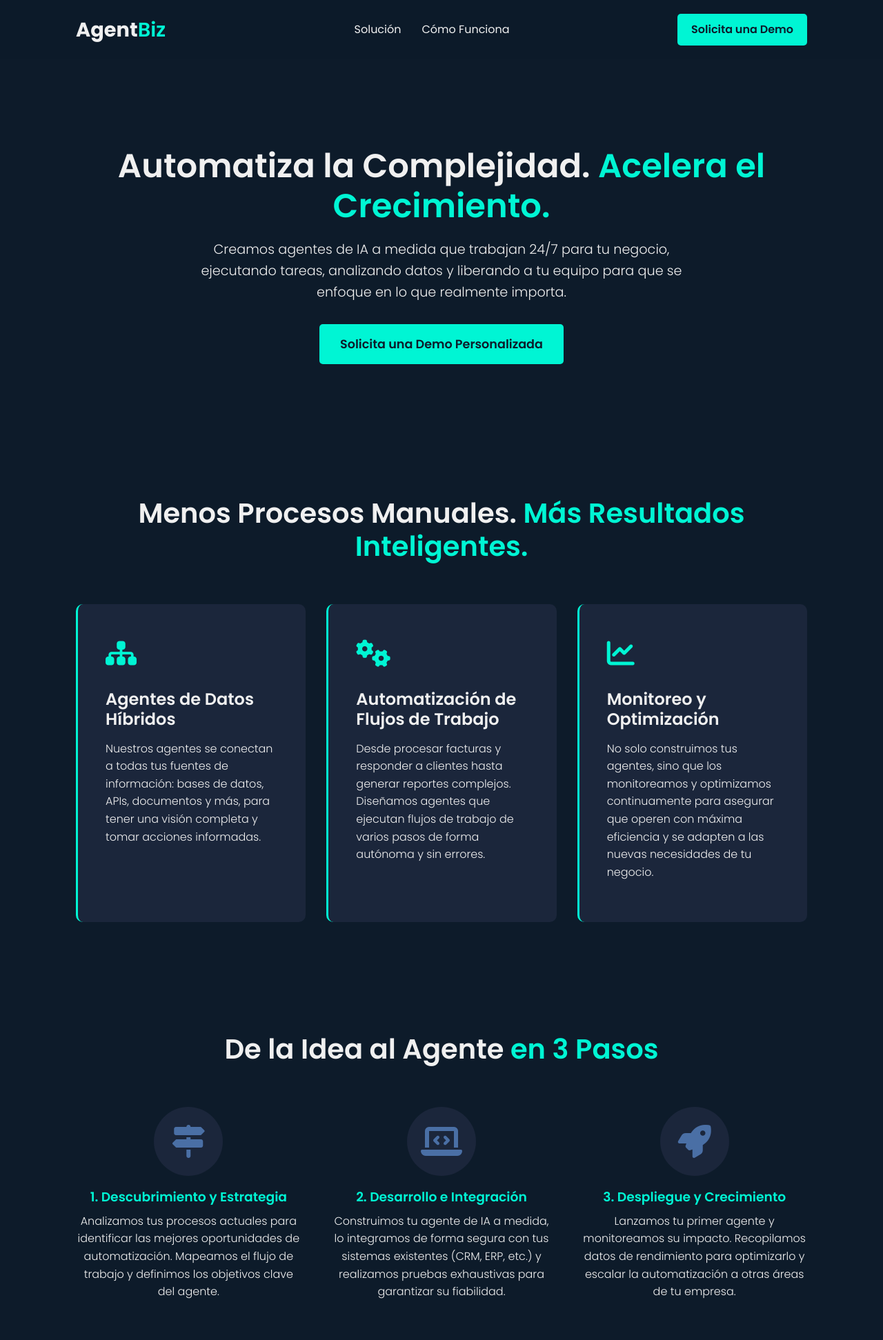
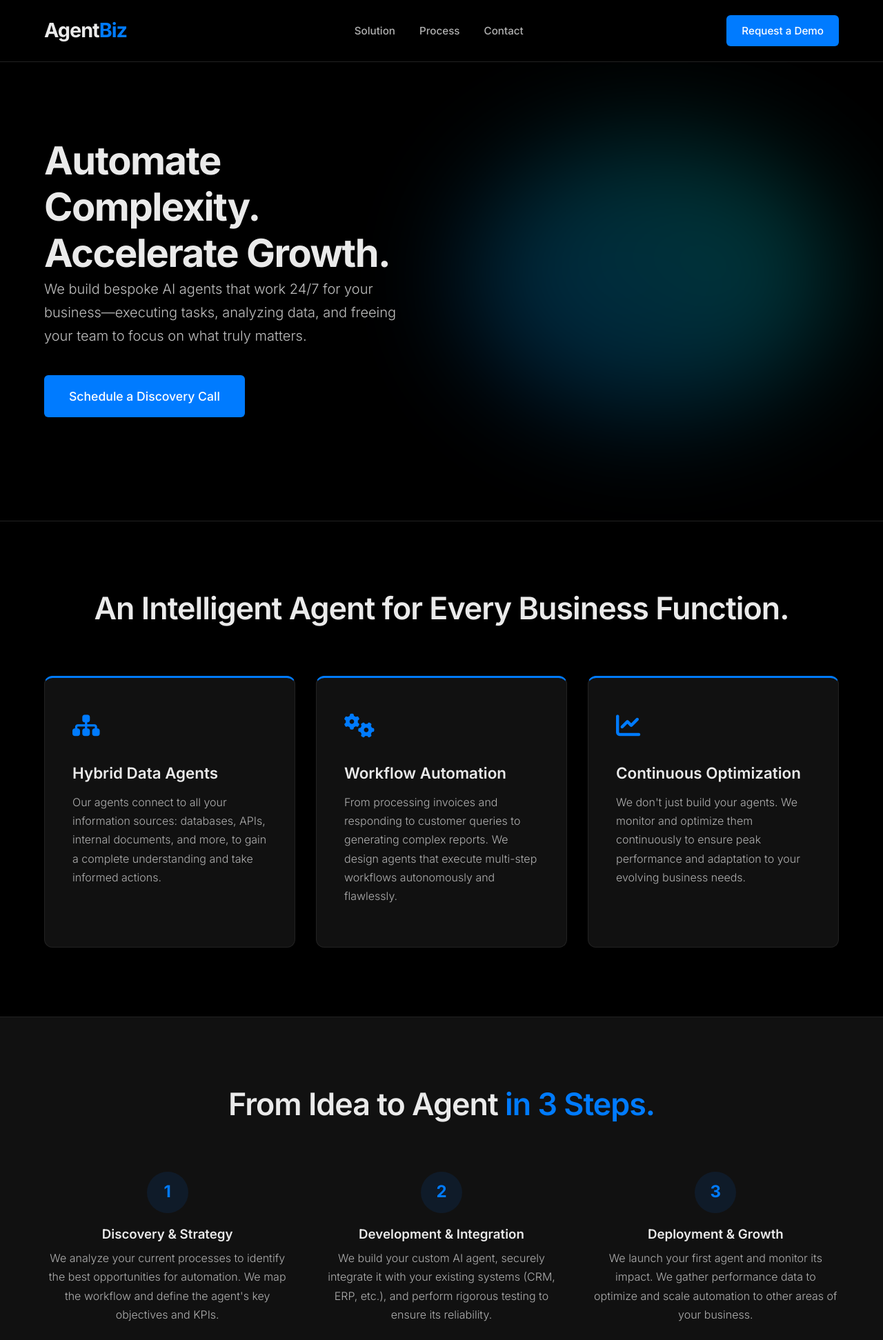
Before and after one commit to ZIDUK/ZIDUK.github.io, a plain HTML site: page index.html in a window 1280 px wide. Shown: the top 1943 px of the page at 69% size. Drawn offline with Linux system fonts and the light colour scheme.

Commit message:
Update index.html

```diff
--- a/index.html
+++ b/index.html
@@ -1,28 +1,29 @@
 <!DOCTYPE html>
-<html lang="es">
+<html lang="en">
 <head>
     <meta charset="UTF-8">
     <meta name="viewport" content="width=device-width, initial-scale=1.0">
-    <title>AgentBiz - Automatiza la Complejidad. Acelera el Crecimiento.</title>
-    <meta name="description" content="En AgentBiz, creamos agentes de IA autónomos que se integran a tus operaciones, automatizan procesos complejos y aceleran el crecimiento de tu negocio.">
+    <title>AgentBiz - Automate Complexity. Accelerate Growth.</title>
+    <meta name="description" content="At AgentBiz, we build autonomous AI agents that integrate into your operations, automate complex processes, and accelerate your business growth.">
 
     <link rel="preconnect" href="https://fonts.googleapis.com">
     <link rel="preconnect" href="https://fonts.gstatic.com" crossorigin>
-    <link href="https://fonts.googleapis.com/css2?family=Poppins:wght@300;400;600;700&display=swap" rel="stylesheet">
+    <link href="https://fonts.googleapis.com/css2?family=Inter:wght@300;400;500;600;700&display=swap" rel="stylesheet">
 
     <link rel="stylesheet" href="https://cdnjs.cloudflare.com/ajax/libs/font-awesome/6.5.2/css/all.min.css">
 
     <style>
-        /* --- VARIABLES DE LA MARCA --- */
+        /* --- BRAND VARIABLES (Corporate Look) --- */
         :root {
-            --dark-bg: #0D1B2A;
-            --light-text: #F0F0F0;
-            --accent-color: #00F5D4; /* Cian Eléctrico */
-            --secondary-accent: #4A6FA5;
-            --card-bg: #1B263B;
+            --dark-bg: #000000;
+            --light-text: #EAEAEA;
+            --primary-accent: #007BFF; /* Corporate Blue */
+            --secondary-accent: #00F5D4; /* Electric Cyan for highlights */
+            --card-bg: #111111;
+            --border-color: #222222;
         }
 
-        /* --- ESTILOS GENERALES --- */
+        /* --- GENERAL STYLES --- */
         * {
             margin: 0;
             padding: 0;
@@ -34,20 +35,27 @@
         }
 
         body {
-            font-family: 'Poppins', sans-serif;
+            font-family: 'Inter', sans-serif;
             background-color: var(--dark-bg);
             color: var(--light-text);
-            line-height: 1.6;
+            line-height: 1.7;
+            -webkit-font-smoothing: antialiased;
+            -moz-osx-font-smoothing: grayscale;
         }
 
         .container {
-            max-width: 1100px;
+            max-width: 1200px;
             margin: 0 auto;
-            padding: 0 20px;
+            padding: 0 24px;
         }
 
         section {
-            padding: 80px 0;
+            padding: 100px 0;
+            border-bottom: 1px solid var(--border-color);
+        }
+
+        section:last-of-type {
+            border-bottom: none;
         }
 
         h1, h2, h3 {
@@ -56,42 +64,49 @@
         }
 
         h1 {
-            font-size: 3rem;
+            font-size: 3.5rem;
+            font-weight: 700;
+            letter-spacing: -1.5px;
         }
 
         h2 {
-            font-size: 2.5rem;
+            font-size: 2.8rem;
             text-align: center;
-            margin-bottom: 60px;
+            margin-bottom: 70px;
+            letter-spacing: -1px;
         }
 
         h2 span {
-            color: var(--accent-color);
+            color: var(--primary-accent);
         }
 
         p {
             margin-bottom: 20px;
             font-weight: 300;
+            color: #B0B0B0;
         }
 
-        /* --- NAVEGACIÓN --- */
+        .lead {
+            font-size: 1.25rem;
+            font-weight: 300;
+            color: #C0C0C0;
+        }
+
+        /* --- NAVIGATION --- */
         .navbar {
-            display: flex;
-            justify-content: space-between;
-            align-items: center;
             padding: 20px 0;
             position: fixed;
             width: 100%;
-            background-color: rgba(13, 27, 42, 0.8);
-            backdrop-filter: blur(10px);
+            background-color: rgba(0, 0, 0, 0.7);
+            backdrop-filter: blur(12px);
             z-index: 1000;
+            border-bottom: 1px solid var(--border-color);
         }
 
         .navbar .container {
             display: flex;
             justify-content: space-between;
             align-items: center;
-            width: 100%;
         }
 
         .logo {
@@ -99,141 +114,164 @@
             font-weight: 700;
             color: var(--light-text);
             text-decoration: none;
+            letter-spacing: -1px;
         }
 
         .logo span {
-            color: var(--accent-color);
-            font-weight: 600;
+            color: var(--primary-accent);
+            font-weight: 700;
         }
 
         .nav-links {
             display: flex;
+            align-items: center;
             list-style: none;
         }
 
         .nav-links li {
-            margin-left: 30px;
+            margin-left: 35px;
         }
 
         .nav-links a {
-            color: var(--light-text);
+            color: #B0B0B0;
             text-decoration: none;
-            font-weight: 400;
+            font-weight: 500;
+            font-size: 0.95rem;
             transition: color 0.3s ease;
         }
 
         .nav-links a:hover {
-            color: var(--accent-color);
+            color: var(--light-text);
         }
 
         .cta-button-nav {
-            background-color: var(--accent-color);
-            color: var(--dark-bg);
-            padding: 10px 20px;
-            border: none;
-            border-radius: 5px;
-            font-weight: 600;
+            background-color: var(--primary-accent);
+            color: #FFFFFF;
+            padding: 10px 22px;
+            border-radius: 6px;
+            font-weight: 500;
+            font-size: 0.95rem;
             cursor: pointer;
             text-decoration: none;
-            transition: transform 0.3s ease, box-shadow 0.3s ease;
+            transition: background-color 0.3s ease;
         }
 
         .cta-button-nav:hover {
-            transform: translateY(-2px);
-            box-shadow: 0 5px 15px rgba(0, 245, 212, 0.2);
+            background-color: #0069D9;
         }
 
-
-        /* --- SECCIÓN DE HÉROE --- */
+        /* --- HERO SECTION --- */
         #hero {
-            padding-top: 180px;
-            text-align: center;
-            min-height: 80vh;
+            padding-top: 200px;
+            padding-bottom: 150px;
             display: flex;
-            flex-direction: column;
-            justify-content: center;
+            align-items: center;
+            min-height: 90vh;
         }
 
-        #hero h1 {
-            margin-bottom: 20px;
+        .hero-content {
+            display: grid;
+            grid-template-columns: 1fr 1fr;
+            align-items: center;
+            gap: 60px;
         }
 
-        #hero h1 span {
-            color: var(--accent-color);
+        .hero-text {
+            text-align: left;
         }
 
-        #hero .subtitle {
-            font-size: 1.2rem;
-            max-width: 700px;
-            margin: 0 auto 30px;
-            font-weight: 300;
+        .hero-visual {
+            position: relative;
+            height: 400px;
+        }
+
+        /* Abstract visual effect for Hero section */
+        .hero-visual::before {
+            content: '';
+            position: absolute;
+            width: 100%;
+            height: 100%;
+            top: 0;
+            left: 0;
+            background: linear-gradient(45deg, var(--primary-accent), var(--secondary-accent));
+            border-radius: 50%;
+            filter: blur(80px);
+            opacity: 0.25;
+            z-index: -1;
         }
 
         .cta-button-hero {
-            background-color: var(--accent-color);
-            color: var(--dark-bg);
-            padding: 15px 30px;
-            border: none;
-            border-radius: 5px;
+            background-color: var(--primary-accent);
+            color: #FFFFFF;
+            padding: 16px 36px;
+            border-radius: 6px;
             font-size: 1.1rem;
-            font-weight: 600;
+            font-weight: 500;
             cursor: pointer;
             text-decoration: none;
             display: inline-block;
-            transition: transform 0.3s ease, box-shadow 0.3s ease;
+            transition: background-color 0.3s ease, transform 0.3s ease;
+            margin-top: 20px;
         }
 
         .cta-button-hero:hover {
+            background-color: #0069D9;
             transform: translateY(-3px);
-            box-shadow: 0 8px 20px rgba(0, 245, 212, 0.25);
         }
 
-        /* --- SECCIÓN DE SOLUCIÓN --- */
+        /* --- SERVICES/SOLUTION SECTION --- */
         .services-grid {
             display: grid;
-            grid-template-columns: repeat(auto-fit, minmax(300px, 1fr));
+            grid-template-columns: repeat(3, 1fr);
             gap: 30px;
         }
 
         .service-card {
             background-color: var(--card-bg);
             padding: 40px;
-            border-radius: 10px;
-            border-left: 3px solid var(--accent-color);
+            border-radius: 12px;
+            border: 1px solid var(--border-color);
+            border-top: 3px solid var(--primary-accent);
             transition: transform 0.3s ease, box-shadow 0.3s ease;
         }
 
         .service-card:hover {
-            transform: translateY(-5px);
-            box-shadow: 0 10px 30px rgba(0, 0, 0, 0.3);
+            transform: translateY(-8px);
+            box-shadow: 0 20px 40px rgba(0, 0, 0, 0.3);
         }
 
         .service-card .icon {
-            font-size: 2.5rem;
-            color: var(--accent-color);
-            margin-bottom: 20px;
+            font-size: 2.2rem;
+            color: var(--primary-accent);
+            margin-bottom: 25px;
         }
 
         .service-card h3 {
-            font-size: 1.5rem;
+            font-size: 1.4rem;
             margin-bottom: 15px;
+            color: var(--light-text);
         }
 
-        /* --- SECCIÓN CÓMO FUNCIONA --- */
+        /* --- HOW IT WORKS SECTION --- */
+        #how-it-works {
+            background-color: var(--card-bg);
+        }
+
         .how-it-works-grid {
              display: grid;
-            grid-template-columns: repeat(auto-fit, minmax(250px, 1fr));
+            grid-template-columns: repeat(3, 1fr);
             gap: 40px;
             text-align: center;
         }
 
-        .step-card .icon {
-            font-size: 3rem;
-            color: var(--secondary-accent);
+        .step-card .step-number {
+            font-size: 1.5rem;
+            font-weight: 700;
+            color: var(--primary-accent);
             margin-bottom: 20px;
-            background-color: var(--card-bg);
-            width: 100px;
-            height: 100px;
+            background-color: rgba(0, 123, 255, 0.1);
+            width: 60px;
+            height: 60px;
             border-radius: 50%;
             display: inline-flex;
             justify-content: center;
@@ -241,51 +279,71 @@
         }
 
         .step-card h3 {
-            color: var(--accent-color);
+            color: var(--light-text);
             margin-bottom: 10px;
         }
 
-        /* --- SECCIÓN CONTACTO --- */
+        /* --- CONTACT SECTION --- */
         #contact {
             text-align: center;
-            background-color: var(--card-bg);
         }
 
         #contact .container {
-            max-width: 700px;
+            max-width: 800px;
         }
 
         /* --- FOOTER --- */
         footer {
+            padding: 40px 0;
+            background-color: var(--card-bg);
+            border-top: 1px solid var(--border-color);
+        }
+
+        .footer-content {
             text-align: center;
-            padding: 30px 0;
-            border-top: 1px solid var(--secondary-accent);
+        }
+
+        .footer-content p {
+            color: #888;
+            margin-bottom: 15px;
         }
 
         .footer-socials a {
-            color: var(--light-text);
+            color: #888;
             font-size: 1.5rem;
-            margin: 0 10px;
+            margin: 0 15px;
             transition: color 0.3s ease;
         }
 
         .footer-socials a:hover {
-            color: var(--accent-color);
+            color: var(--primary-accent);
         }
 
         /* --- RESPONSIVE --- */
+        @media(max-width: 992px) {
+            .hero-content {
+                grid-template-columns: 1fr;
+                text-align: center;
+            }
+            .hero-text {
+                text-align: center;
+            }
+            .hero-visual {
+                display: none; /* Hide visual on smaller screens for simplicity */
+            }
+            .services-grid {
+                grid-template-columns: 1fr;
+            }
+        }
+
         @media(max-width: 768px) {
-            h1 { font-size: 2.5rem; }
-            h2 { font-size: 2rem; }
-
-            .navbar .container {
-                flex-direction: column;
+            h1 { font-size: 2.8rem; letter-spacing: -1px;}
+            h2 { font-size: 2.2rem; }
+            .nav-links {
+                display: none; /* Simplification for mobile */
             }
-            .nav-links {
-                margin-top: 15px;
-            }
-            .nav-links li {
-                margin: 0 15px;
+            .how-it-works-grid {
+                grid-template-columns: 1fr;
             }
         }
     </style>
@@ -296,42 +354,49 @@
         <div class="container">
             <a href="#hero" class="logo">Agent<span>Biz</span></a>
             <ul class="nav-links">
-                <li><a href="#solution">Solución</a></li>
-                <li><a href="#how-it-works">Cómo Funciona</a></li>
+                <li><a href="#solution">Solution</a></li>
+                <li><a href="#how-it-works">Process</a></li>
+                <li><a href="#contact">Contact</a></li>
             </ul>
-            <a href="#contact" class="cta-button-nav">Solicita una Demo</a>
+            <a href="#contact" class="cta-button-nav">Request a Demo</a>
         </div>
     </nav>
 
     <main>
         <section id="hero">
             <div class="container">
-                <h1>Automatiza la Complejidad. <span>Acelera el Crecimiento.</span></h1>
-                <p class="subtitle">
-                    Creamos agentes de IA a medida que trabajan 24/7 para tu negocio, ejecutando tareas, analizando datos y liberando a tu equipo para que se enfoque en lo que realmente importa.
-                </p>
-                <a href="#contact" class="cta-button-hero">Solicita una Demo Personalizada</a>
+                <div class="hero-content">
+                    <div class="hero-text">
+                        <h1>Automate Complexity. <span>Accelerate Growth.</span></h1>
+                        <p class="lead">
+                           We build bespoke AI agents that work 24/7 for your business—executing tasks, analyzing data, and freeing your team to focus on what truly matters.
+                        </p>
+                        <a href="#contact" class="cta-button-hero">Schedule a Discovery Call</a>
+                    </div>
+                    <div class="hero-visual">
+                        </div>
+                </div>
             </div>
         </section>
 
         <section id="solution">
             <div class="container">
-                <h2>Menos Procesos Manuales. <span>Más Resultados Inteligentes.</span></h2>
+                <h2>An Intelligent Agent for Every Business Function.</h2>
                 <div class="services-grid">
                     <div class="service-card">
                         <div class="icon"><i class="fas fa-sitemap"></i></div>
-                        <h3>Agentes de Datos Híbridos</h3>
-                        <p>Nuestros agentes se conectan a todas tus fuentes de información: bases de datos, APIs, documentos y más, para tener una visión completa y tomar acciones informadas.</p>
+                        <h3>Hybrid Data Agents</h3>
+                        <p>Our agents connect to all your information sources: databases, APIs, internal documents, and more, to gain a complete understanding and take informed actions.</p>
                     </div>
                     <div class="service-card">
                         <div class="icon"><i class="fas fa-cogs"></i></div>
-                        <h3>Automatización de Flujos de Trabajo</h3>
-                        <p>Desde procesar facturas y responder a clientes hasta generar reportes complejos. Diseñamos agentes que ejecutan flujos de trabajo de varios pasos de forma autónoma y sin errores.</p>
+                        <h3>Workflow Automation</h3>
+                        <p>From processing invoices and responding to customer queries to generating complex reports. We design agents that execute multi-step workflows autonomously and flawlessly.</p>
                     </div>
                     <div class="service-card">
                         <div class="icon"><i class="fas fa-chart-line"></i></div>
-                        <h3>Monitoreo y Optimización</h3>
-                        <p>No solo construimos tus agentes, sino que los monitoreamos y optimizamos continuamente para asegurar que operen con máxima eficiencia y se adapten a las nuevas necesidades de tu negocio.</p>
+                        <h3>Continuous Optimization</h3>
+                        <p>We don't just build your agents. We monitor and optimize them continuously to ensure peak performance and adaptation to your evolving business needs.</p>
                     </div>
                 </div>
             </div>
@@ -339,22 +404,22 @@
 
         <section id="how-it-works">
             <div class="container">
-                 <h2>De la Idea al Agente <span>en 3 Pasos</span></h2>
+                 <h2>From Idea to Agent <span>in 3 Steps.</span></h2>
                  <div class="how-it-works-grid">
                      <div class="step-card">
-                         <div class="icon"><i class="fas fa-map-signs"></i></div>
-                         <h3>1. Descubrimiento y Estrategia</h3>
-                         <p>Analizamos tus procesos actuales para identificar las mejores oportunidades de automatización. Mapeamos el flujo de trabajo y definimos los objetivos clave del agente.</p>
+                         <div class="step-number">1</div>
+                         <h3>Discovery & Strategy</h3>
+                         <p>We analyze your current processes to identify the best opportunities for automation. We map the workflow and define the agent's key objectives and KPIs.</p>
                      </div>
                      <div class="step-card">
-                         <div class="icon"><i class="fas fa-laptop-code"></i></div>
-                         <h3>2. Desarrollo e Integración</h3>
-                         <p>Construimos tu agente de IA a medida, lo integramos de forma segura con tus sistemas existentes (CRM, ERP, etc.) y realizamos pruebas exhaustivas para garantizar su fiabilidad.</p>
+                         <div class="step-number">2</div>
+                         <h3>Development & Integration</h3>
+                         <p>We build your custom AI agent, securely integrate it with your existing systems (CRM, ERP, etc.), and perform rigorous testing to ensure its reliability.</p>
                      </div>
                      <div class="step-card">
-                         <div class="icon"><i class="fas fa-rocket"></i></div>
-                         <h3>3. Despliegue y Crecimiento</h3>
-                         <p>Lanzamos tu primer agente y monitoreamos su impacto. Recopilamos datos de rendimiento para optimizarlo y escalar la automatización a otras áreas de tu empresa.</p>
+                         <div class="step-number">3</div>
+                         <h3>Deployment & Growth</h3>
+                         <p>We launch your first agent and monitor its impact. We gather performance data to optimize and scale automation to other areas of your business.</p>
                      </div>
                  </div>
             </div>
@@ -362,19 +427,21 @@
 
         <section id="contact">
             <div class="container">
-                <h2>¿Listo para poner a trabajar a tu primer agente de IA?</h2>
-                <p>Hablemos de cómo un agente de AgentBiz puede transformar tus operaciones. Agenda una demo gratuita y te mostraremos el potencial real para tu negocio específico.</p>
-                <a href="mailto:hola@agentbiz.ai?subject=Solicitud de Demo para AgentBiz" class="cta-button-hero">Agendar una Demo</a>
+                <h2>Ready to deploy your first AI agent?</h2>
+                <p class="lead">Let's discuss how an AgentBiz agent can transform your operations. Schedule a free demo and we will show you the true potential for your specific business case.</p>
+                <a href="mailto:hello@agentbiz.ai?subject=Demo Request for AgentBiz" class="cta-button-hero">Request a Demo</a>
             </div>
-        </section>
+        section>
     </main>
 
     <footer>
         <div class="container">
-            <p>&copy; 2025 AgentBiz. Todos los derechos reservados.</p>
-            <div class="footer-socials">
-                <a href="#" aria-label="LinkedIn"><i class="fab fa-linkedin"></i></a>
-                <a href="#" aria-label="X (formerly Twitter)"><i class="fab fa-twitter"></i></a>
+            <div class="footer-content">
+                <p>&copy; 2025 AgentBiz. All rights reserved.</p>
+                <div class="footer-socials">
+                    <a href="#" aria-label="LinkedIn"><i class="fab fa-linkedin"></i></a>
+                    <a href="#" aria-label="X (formerly Twitter)"><i class="fab fa-twitter"></i></a>
+                </div>
             </div>
         </div>
     </footer>
```
